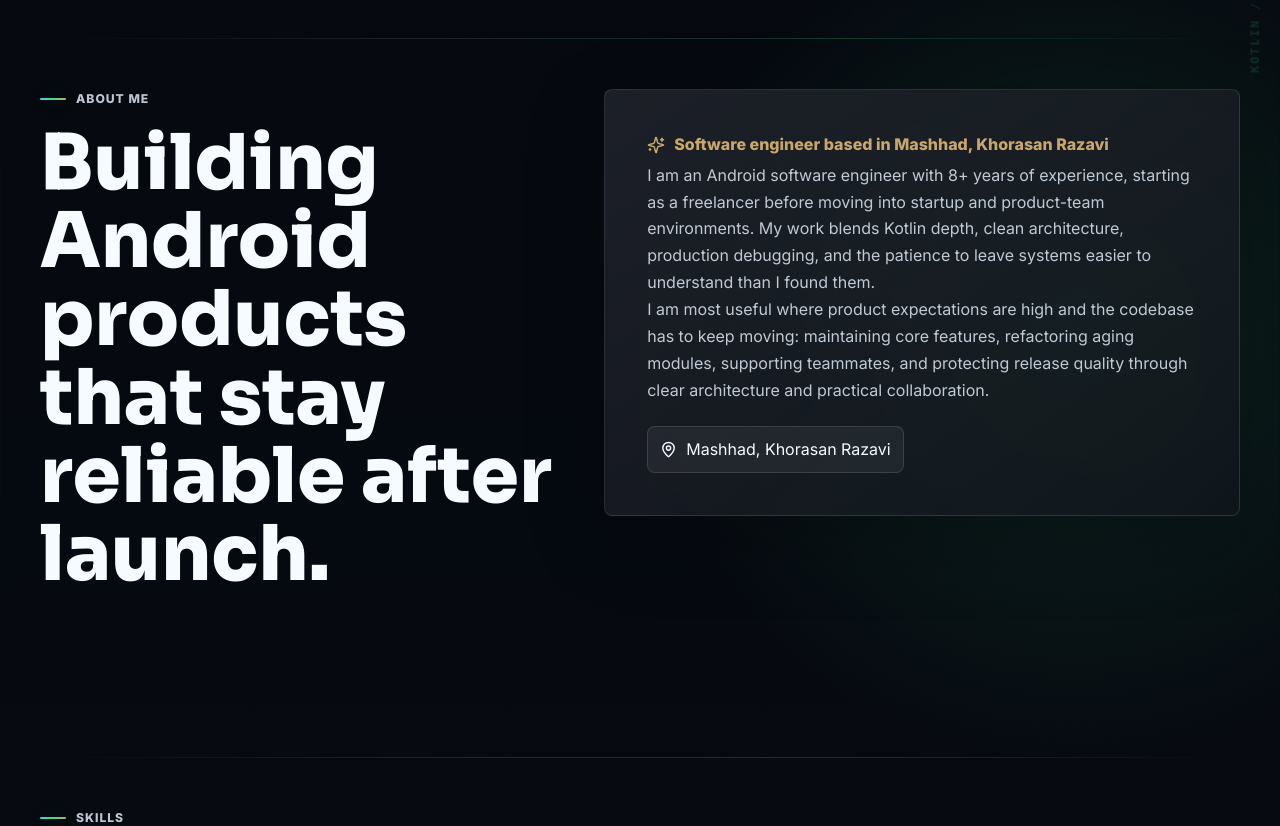
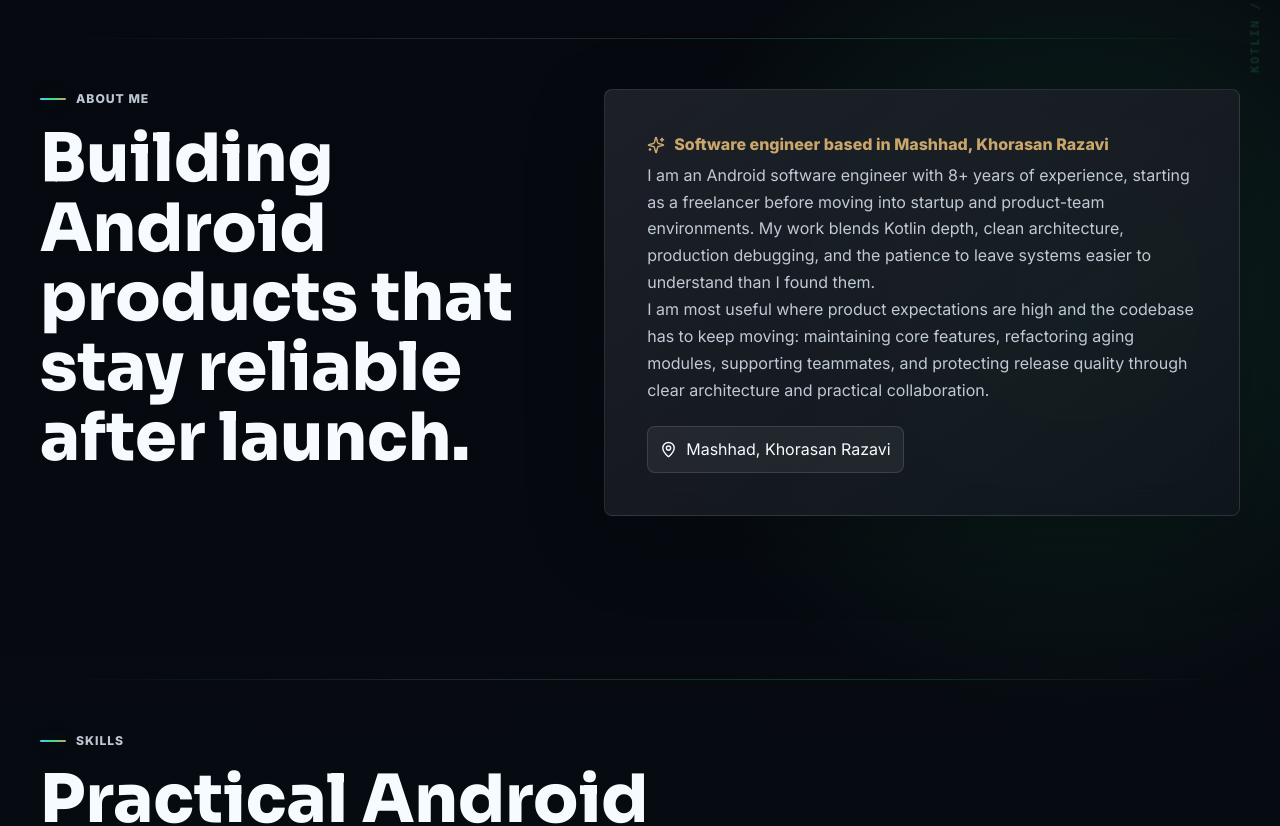
Before and after one commit to amirrezaHaghani/My-Portfolio, a Vue app: page / in a window 1280 px wide. Shown: the part 1020-1846 px from the top of the page. Built offline with nearby package versions, Linux system fonts and the light colour scheme.

Commit message:
Reduce section heading scale

```diff
--- a/src/styles.css
+++ b/src/styles.css
@@ -3065,8 +3065,8 @@ h1 {
 }
 
 h2 {
-  font-size: clamp(2.8rem, 6vw, 5.8rem);
-  line-height: 1.02;
+  font-size: clamp(2.45rem, 5.2vw, 5.05rem);
+  line-height: 1.05;
 }
 
 .hero-section {
@@ -3377,8 +3377,8 @@ h2 {
   max-width: min(820px, 100%);
   overflow: visible;
   padding-block: 0.08em 0.14em;
-  font-size: clamp(2.15rem, 4.9vw, 4.7rem);
-  line-height: 1.18;
+  font-size: clamp(2rem, 4.25vw, 4.15rem);
+  line-height: 1.14;
   text-wrap: balance;
 }
 
@@ -3404,8 +3404,8 @@ h2 {
 
 :root[dir='rtl'] #contact .section-heading h2 {
   max-width: min(590px, 100%);
-  font-size: clamp(2.25rem, 4.2vw, 4rem);
-  line-height: 1.22;
+  font-size: clamp(1.9rem, 3.6vw, 3.35rem);
+  line-height: 1.18;
 }
 
 :root[dir='rtl'] #contact .eyebrow {
```
